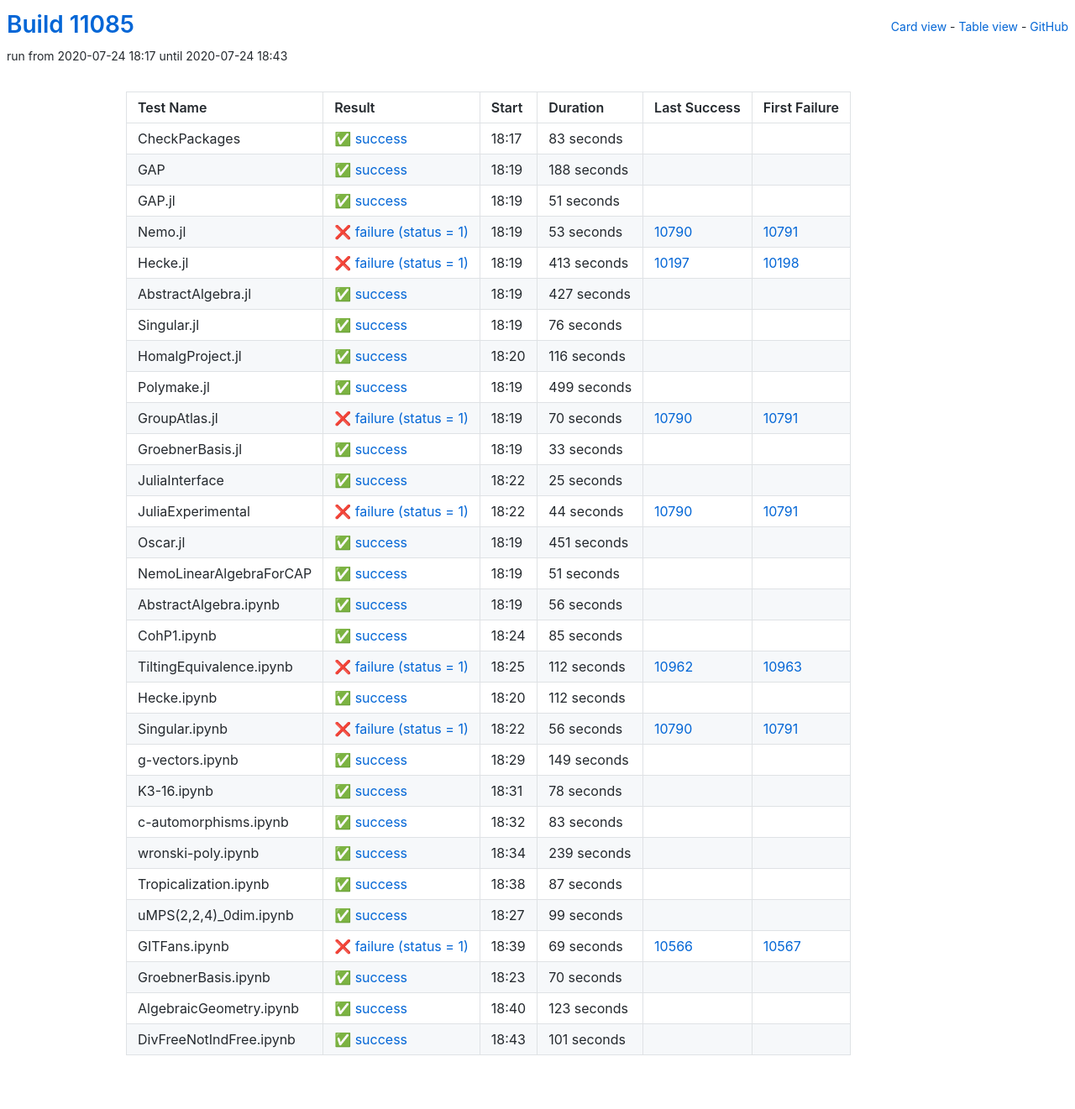
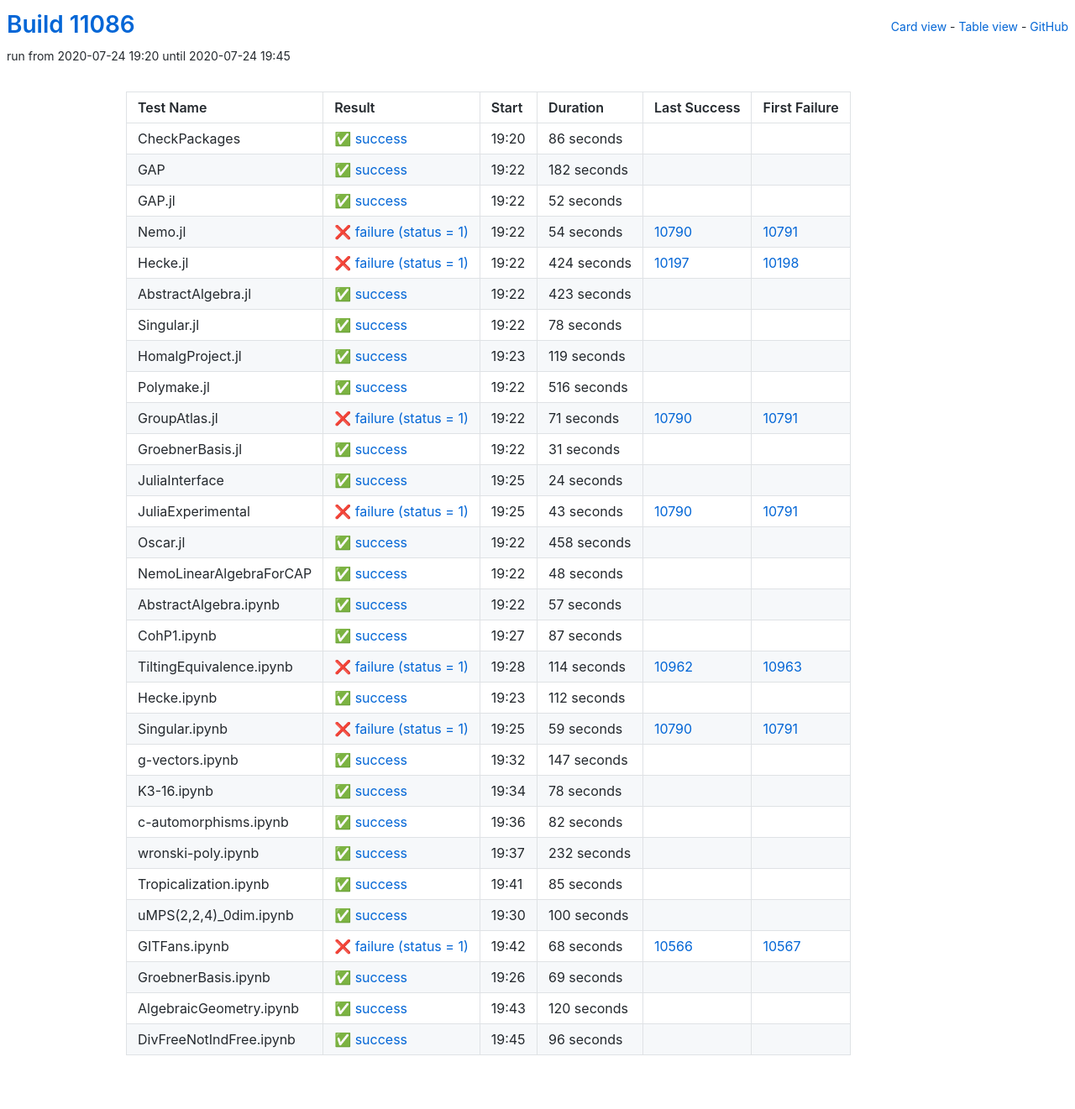
Before and after one commit to oscar-system/oscar-ci-status, a Jekyll site: the page built from table.html, in a window 1280 px wide. Shown: the whole page at 84% size. Built offline with Jekyll 4.4.1, drawn with Linux system fonts in a browser that asks for light colours.

Commit message:
Build #11086

```diff
--- a/_data/ci.yml
+++ b/_data/ci.yml
@@ -1,6 +1,6 @@
 ---
-build: 11085
-build_url: https://oscarci.mathematik.uni-kl.de/job/oscar/11085/
+build: 11086
+build_url: https://oscarci.mathematik.uni-kl.de/job/oscar/11086/
 job: oscar
 organization: oscar-system
 repo: oscar-ci-status
@@ -8,224 +8,224 @@
 tests:
 - name: CheckPackages
   id: checkpackages
-  log: https://oscarci.mathematik.uni-kl.de/job/oscar/11085/artifact/logs/build-11085/CheckPackages.log
-  start: 2020-07-24 18:17
+  log: https://oscarci.mathematik.uni-kl.de/job/oscar/11086/artifact/logs/build-11086/CheckPackages.log
+  start: 2020-07-24 19:20
   success: true
   exitcode: 0
   status: success
-  duration: 83
+  duration: 86
   last_success: false
   last_success_url:
   first_failure: false
   first_failure_url:
 - name: GAP
   id: gap
-  log: https://oscarci.mathematik.uni-kl.de/job/oscar/11085/artifact/logs/build-11085/GAP.log
-  start: 2020-07-24 18:19
+  log: https://oscarci.mathematik.uni-kl.de/job/oscar/11086/artifact/logs/build-11086/GAP.log
+  start: 2020-07-24 19:22
   success: true
   exitcode: 0
   status: success
-  duration: 188
+  duration: 182
   last_success: false
   last_success_url:
   first_failure: false
   first_failure_url:
 - name: GAP.jl
   id: gap-jl
-  log: https://oscarci.mathematik.uni-kl.de/job/oscar/11085/artifact/logs/build-11085/GAP.jl.log
-  start: 2020-07-24 18:19
+  log: https://oscarci.mathematik.uni-kl.de/job/oscar/11086/artifact/logs/build-11086/GAP.jl.log
+  start: 2020-07-24 19:22
   success: true
   exitcode: 0
   status: success
-  duration: 51
+  duration: 52
   last_success: false
   last_success_url:
   first_failure: false
   first_failure_url:
 - name: Nemo.jl
   id: nemo-jl
-  log: https://oscarci.mathematik.uni-kl.de/job/oscar/11085/artifact/logs/build-11085/Nemo.jl.log
-  start: 2020-07-24 18:19
+  log: https://oscarci.mathematik.uni-kl.de/job/oscar/11086/artifact/logs/build-11086/Nemo.jl.log
+  start: 2020-07-24 19:22
   success: false
   exitcode: 1
   status: failure
-  duration: 53
+  duration: 54
   last_success: 10790
   last_success_url: https://oscarci.mathematik.uni-kl.de/job/oscar/10790/
   first_failure: 10791
   first_failure_url: https://oscarci.mathematik.uni-kl.de/job/oscar/10791/
 - name: Hecke.jl
   id: hecke-jl
-  log: https://oscarci.mathematik.uni-kl.de/job/oscar/11085/artifact/logs/build-11085/Hecke.jl.log
-  start: 2020-07-24 18:19
+  log: https://oscarci.mathematik.uni-kl.de/job/oscar/11086/artifact/logs/build-11086/Hecke.jl.log
+  start: 2020-07-24 19:22
   success: false
   exitcode: 1
   status: failure
-  duration: 413
+  duration: 424
   last_success: 10197
   last_success_url: https://oscarci.mathematik.uni-kl.de/job/oscar/10197/
   first_failure: 10198
   first_failure_url: https://oscarci.mathematik.uni-kl.de/job/oscar/10198/
 - name: AbstractAlgebra.jl
   id: abstractalgebra-jl
-  log: https://oscarci.mathematik.uni-kl.de/job/oscar/11085/artifact/logs/build-11085/AbstractAlgebra.jl.log
-  start: 2020-07-24 18:19
+  log: https://oscarci.mathematik.uni-kl.de/job/oscar/11086/artifact/logs/build-11086/AbstractAlgebra.jl.log
+  start: 2020-07-24 19:22
   success: true
   exitcode: 0
   status: success
-  duration: 427
+  duration: 423
   last_success: false
   last_success_url:
   first_failure: false
   first_failure_url:
 - name: Singular.jl
   id: singular-jl
-  log: https://oscarci.mathematik.uni-kl.de/job/oscar/11085/artifact/logs/build-11085/Singular.jl.log
-  start: 2020-07-24 18:19
+  log: https://oscarci.mathematik.uni-kl.de/job/oscar/11086/artifact/logs/build-11086/Singular.jl.log
+  start: 2020-07-24 19:22
   success: true
   exitcode: 0
   status: success
-  duration: 76
+  duration: 78
   last_success: false
   last_success_url:
   first_failure: false
   first_failure_url:
 - name: HomalgProject.jl
   id: homalgproject-jl
-  log: https://oscarci.mathematik.uni-kl.de/job/oscar/11085/artifact/logs/build-11085/HomalgProject.jl.log
-  start: 2020-07-24 18:20
+  log: https://oscarci.mathematik.uni-kl.de/job/oscar/11086/artifact/logs/build-11086/HomalgProject.jl.log
+  start: 2020-07-24 19:23
   success: true
   exitcode: 0
   status: success
-  duration: 116
+  duration: 119
   last_success: false
   last_success_url:
   first_failure: false
   first_failure_url:
 - name: Polymake.jl
   id: polymake-jl
-  log: https://oscarci.mathematik.uni-kl.de/job/oscar/11085/artifact/logs/build-11085/Polymake.jl.log
-  start: 2020-07-24 18:19
+  log: https://oscarci.mathematik.uni-kl.de/job/oscar/11086/artifact/logs/build-11086/Polymake.jl.log
+  start: 2020-07-24 19:22
   success: true
   exitcode: 0
   status: success
-  duration: 499
+  duration: 516
   last_success: false
   last_success_url:
   first_failure: false
   first_failure_url:
 - name: GroupAtlas.jl
   id: groupatlas-jl
-  log: https://oscarci.mathematik.uni-kl.de/job/oscar/11085/artifact/logs/build-11085/GroupAtlas.jl.log
-  start: 2020-07-24 18:19
+  log: https://oscarci.mathematik.uni-kl.de/job/oscar/11086/artifact/logs/build-11086/GroupAtlas.jl.log
+  start: 2020-07-24 19:22
   success: false
   exitcode: 1
   status: failure
-  duration: 70
+  duration: 71
   last_success: 10790
   last_success_url: https://oscarci.mathematik.uni-kl.de/job/oscar/10790/
   first_failure: 10791
   first_failure_url: https://oscarci.mathematik.uni-kl.de/job/oscar/10791/
 - name: GroebnerBasis.jl
   id: groebnerbasis-jl
-  log: https://oscarci.mathematik.uni-kl.de/job/oscar/11085/artifact/logs/build-11085/GroebnerBasis.jl.log
-  start: 2020-07-24 18:19
+  log: https://oscarci.mathematik.uni-kl.de/job/oscar/11086/artifact/logs/build-11086/GroebnerBasis.jl.log
+  start: 2020-07-24 19:22
   success: true
   exitcode: 0
   status: success
-  duration: 33
+  duration: 31
   last_success: false
   last_success_url:
   first_failure: false
   first_failure_url:
 - name: JuliaInterface
   id: juliainterface
-  log: https://oscarci.mathematik.uni-kl.de/job/oscar/11085/artifact/logs/build-11085/JuliaInterface.log
-  start: 2020-07-24 18:22
+  log: https://oscarci.mathematik.uni-kl.de/job/oscar/11086/artifact/logs/build-11086/JuliaInterface.log
+  start: 2020-07-24 19:25
   success: true
   exitcode: 0
   status: success
-  duration: 25
+  duration: 24
   last_success: false
   last_success_url:
   first_failure: false
   first_failure_url:
 - name: JuliaExperimental
   id: juliaexperimental
-  log: https://oscarci.mathematik.uni-kl.de/job/oscar/11085/artifact/logs/build-11085/JuliaExperimental.log
-  start: 2020-07-24 18:22
+  log: https://oscarci.mathematik.uni-kl.de/job/oscar/11086/artifact/logs/build-11086/JuliaExperimental.log
+  start: 2020-07-24 19:25
   success: false
   exitcode: 1
   status: failure
-  duration: 44
+  duration: 43
   last_success: 10790
   last_success_url: https://oscarci.mathematik.uni-kl.de/job/oscar/10790/
   first_failure: 10791
   first_failure_url: https://oscarci.mathematik.uni-kl.de/job/oscar/10791/
 - name: Oscar.jl
   id: oscar-jl
-  log: https://oscarci.mathematik.uni-kl.de/job/oscar/11085/artifact/logs/build-11085/Oscar.jl.log
-  start: 2020-07-24 18:19
+  log: https://oscarci.mathematik.uni-kl.de/job/oscar/11086/artifact/logs/build-11086/Oscar.jl.log
+  start: 2020-07-24 19:22
   success: true
   exitcode: 0
   status: success
-  duration: 451
+  duration: 458
   last_success: false
   last_success_url:
   first_failure: false
   first_failure_url:
 - name: NemoLinearAlgebraForCAP
   id: nemolinearalgebraforcap
-  log: https://oscarci.mathematik.uni-kl.de/job/oscar/11085/artifact/logs/build-11085/NemoLinearAlgebraForCAP.log
-  start: 2020-07-24 18:19
+  log: https://oscarci.mathematik.uni-kl.de/job/oscar/11086/artifact/logs/build-11086/NemoLinearAlgebraForCAP.log
+  start: 2020-07-24 19:22
   success: true
   exitcode: 0
   status: success
-  duration: 51
+  duration: 48
   last_success: false
   last_success_url:
   first_failure: false
   first_failure_url:
 - name: AbstractAlgebra.ipynb
   id: abstractalgebra-ipynb
-  log: https://oscarci.mathematik.uni-kl.de/job/oscar/11085/artifact/logs/build-11085/AbstractAlgebra.ipynb.log
-  start: 2020-07-24 18:19
+  log: https://oscarci.mathematik.uni-kl.de/job/oscar/11086/artifact/logs/build-11086/AbstractAlgebra.ipynb.log
+  start: 2020-07-24 19:22
   success: true
   exitcode: 0
   status: success
-  duration: 56
+  duration: 57
   last_success: false
   last_success_url:
   first_failure: false
   first_failure_url:
 - name: CohP1.ipynb
   id: cohp1-ipynb
-  log: https://oscarci.mathematik.uni-kl.de/job/oscar/11085/artifact/logs/build-11085/CohP1.ipynb.log
-  start: 2020-07-24 18:24
+  log: https://oscarci.mathematik.uni-kl.de/job/oscar/11086/artifact/logs/build-11086/CohP1.ipynb.log
+  start: 2020-07-24 19:27
   success: true
   exitcode: 0
   status: success
-  duration: 85
+  duration: 87
   last_success: false
   last_success_url:
   first_failure: false
   first_failure_url:
 - name: TiltingEquivalence.ipynb
   id: tiltingequivalence-ipynb
-  log: https://oscarci.mathematik.uni-kl.de/job/oscar/11085/artifact/logs/build-11085/TiltingEquivalence.ipynb.log
-  start: 2020-07-24 18:25
+  log: https://oscarci.mathematik.uni-kl.de/job/oscar/11086/artifact/logs/build-11086/TiltingEquivalence.ipynb.log
+  start: 2020-07-24 19:28
   success: false
   exitcode: 1
   status: failure
-  duration: 112
+  duration: 114
   last_success: 10962
   last_success_url: https://oscarci.mathematik.uni-kl.de/job/oscar/10962/
   first_failure: 10963
   first_failure_url: https://oscarci.mathematik.uni-kl.de/job/oscar/10963/
 - name: Hecke.ipynb
   id: hecke-ipynb
-  log: https://oscarci.mathematik.uni-kl.de/job/oscar/11085/artifact/logs/build-11085/Hecke.ipynb.log
-  start: 2020-07-24 18:20
+  log: https://oscarci.mathematik.uni-kl.de/job/oscar/11086/artifact/logs/build-11086/Hecke.ipynb.log
+  start: 2020-07-24 19:23
   success: true
   exitcode: 0
   status: success
@@ -236,32 +236,32 @@
   first_failure_url:
 - name: Singular.ipynb
   id: singular-ipynb
-  log: https://oscarci.mathematik.uni-kl.de/job/oscar/11085/artifact/logs/build-11085/Singular.ipynb.log
-  start: 2020-07-24 18:22
+  log: https://oscarci.mathematik.uni-kl.de/job/oscar/11086/artifact/logs/build-11086/Singular.ipynb.log
+  start: 2020-07-24 19:25
   success: false
   exitcode: 1
   status: failure
-  duration: 56
+  duration: 59
   last_success: 10790
   last_success_url: https://oscarci.mathematik.uni-kl.de/job/oscar/10790/
   first_failure: 10791
   first_failure_url: https://oscarci.mathematik.uni-kl.de/job/oscar/10791/
 - name: g-vectors.ipynb
   id: g-vectors-ipynb
-  log: https://oscarci.mathematik.uni-kl.de/job/oscar/11085/artifact/logs/build-11085/g-vectors.ipynb.log
-  start: 2020-07-24 18:29
+  log: https://oscarci.mathematik.uni-kl.de/job/oscar/11086/artifact/logs/build-11086/g-vectors.ipynb.log
+  start: 2020-07-24 19:32
   success: true
   exitcode: 0
   status: success
-  duration: 149
+  duration: 147
   last_success: false
   last_success_url:
   first_failure: false
   first_failure_url:
 - name: K3-16.ipynb
   id: k3-16-ipynb
-  log: https://oscarci.mathematik.uni-kl.de/job/oscar/11085/artifact/logs/build-11085/K3-16.ipynb.log
-  start: 2020-07-24 18:31
+  log: https://oscarci.mathematik.uni-kl.de/job/oscar/11086/artifact/logs/build-11086/K3-16.ipynb.log
+  start: 2020-07-24 19:34
   success: true
   exitcode: 0
   status: success
@@ -272,96 +272,96 @@
   first_failure_url:
 - name: c-automorphisms.ipynb
   id: c-automorphisms-ipynb
-  log: https://oscarci.mathematik.uni-kl.de/job/oscar/11085/artifact/logs/build-11085/c-automorphisms.ipynb.log
-  start: 2020-07-24 18:32
+  log: https://oscarci.mathematik.uni-kl.de/job/oscar/11086/artifact/logs/build-11086/c-automorphisms.ipynb.log
+  start: 2020-07-24 19:36
   success: true
   exitcode: 0
   status: success
-  duration: 83
+  duration: 82
   last_success: false
   last_success_url:
   first_failure: false
   first_failure_url:
 - name: wronski-poly.ipynb
   id: wronski-poly-ipynb
-  log: https://oscarci.mathematik.uni-kl.de/job/oscar/11085/artifact/logs/build-11085/wronski-poly.ipynb.log
-  start: 2020-07-24 18:34
+  log: https://oscarci.mathematik.uni-kl.de/job/oscar/11086/artifact/logs/build-11086/wronski-poly.ipynb.log
+  start: 2020-07-24 19:37
   success: true
   exitcode: 0
   status: success
-  duration: 239
+  duration: 232
   last_success: false
   last_success_url:
   first_failure: false
   first_failure_url:
 - name: Tropicalization.ipynb
   id: tropicalization-ipynb
-  log: https://oscarci.mathematik.uni-kl.de/job/oscar/11085/artifact/logs/build-11085/Tropicalization.ipynb.log
-  start: 2020-07-24 18:38
+  log: https://oscarci.mathematik.uni-kl.de/job/oscar/11086/artifact/logs/build-11086/Tropicalization.ipynb.log
+  start: 2020-07-24 19:41
   success: true
   exitcode: 0
   status: success
-  duration: 87
+  duration: 85
   last_success: false
   last_success_url:
   first_failure: false
   first_failure_url:
 - name: uMPS(2,2,4)_0dim.ipynb
   id: umps-2-2-4-0dim-ipynb
-  log: https://oscarci.mathematik.uni-kl.de/job/oscar/11085/artifact/logs/build-11085/uMPS-2-2-4-_0dim.ipynb.log
-  start: 2020-07-24 18:27
+  log: https://oscarci.mathematik.uni-kl.de/job/oscar/11086/artifact/logs/build-11086/uMPS-2-2-4-_0dim.ipynb.log
+  start: 2020-07-24 19:30
   success: true
   exitcode: 0
   status: success
-  duration: 99
+  duration: 100
   last_success: false
   last_success_url:
   first_failure: false
   first_failure_url:
 - name: GITFans.ipynb
   id: gitfans-ipynb
-  log: https://oscarci.mathematik.uni-kl.de/job/oscar/11085/artifact/logs/build-11085/GITFans.ipynb.log
-  start: 2020-07-24 18:39
+  log: https://oscarci.mathematik.uni-kl.de/job/oscar/11086/artifact/logs/build-11086/GITFans.ipynb.log
+  start: 2020-07-24 19:42
   success: false
   exitcode: 1
   status: failure
-  duration: 69
+  duration: 68
   last_success: 10566
   last_success_url: https://oscarci.mathematik.uni-kl.de/job/oscar/10566/
   first_failure: 10567
   first_failure_url: https://oscarci.mathematik.uni-kl.de/job/oscar/10567/
 - name: GroebnerBasis.ipynb
   id: groebnerbasis-ipynb
-  log: https://oscarci.mathematik.uni-kl.de/job/oscar/11085/artifact/logs/build-11085/GroebnerBasis.ipynb.log
-  start: 2020-07-24 18:23
+  log: https://oscarci.mathematik.uni-kl.de/job/oscar/11086/artifact/logs/build-11086/GroebnerBasis.ipynb.log
+  start: 2020-07-24 19:26
   success: true
   exitcode: 0
   status: success
-  duration: 70
+  duration: 69
   last_success: false
   last_success_url:
   first_failure: false
   first_failure_url:
 - name: AlgebraicGeometry.ipynb
   id: algebraicgeometry-ipynb
-  log: https://oscarci.mathematik.uni-kl.de/job/oscar/11085/artifact/logs/build-11085/AlgebraicGeometry.ipynb.log
-  start: 2020-07-24 18:40
+  log: https://oscarci.mathematik.uni-kl.de/job/oscar/11086/artifact/logs/build-11086/AlgebraicGeometry.ipynb.log
+  start: 2020-07-24 19:43
   success: true
   exitcode: 0
   status: success
-  duration: 123
+  duration: 120
   last_success: false
   last_success_url:
   first_failure: false
   first_failure_url:
 - name: DivFreeNotIndFree.ipynb
   id: divfreenotindfree-ipynb
-  log: https://oscarci.mathematik.uni-kl.de/job/oscar/11085/artifact/logs/build-11085/DivFreeNotIndFree.ipynb.log
-  start: 2020-07-24 18:43
+  log: https://oscarci.mathematik.uni-kl.de/job/oscar/11086/artifact/logs/build-11086/DivFreeNotIndFree.ipynb.log
+  start: 2020-07-24 19:45
   success: true
   exitcode: 0
   status: success
-  duration: 101
+  duration: 96
   last_success: false
   last_success_url:
   first_failure: false
```
Also changed, not shown: README.md.
